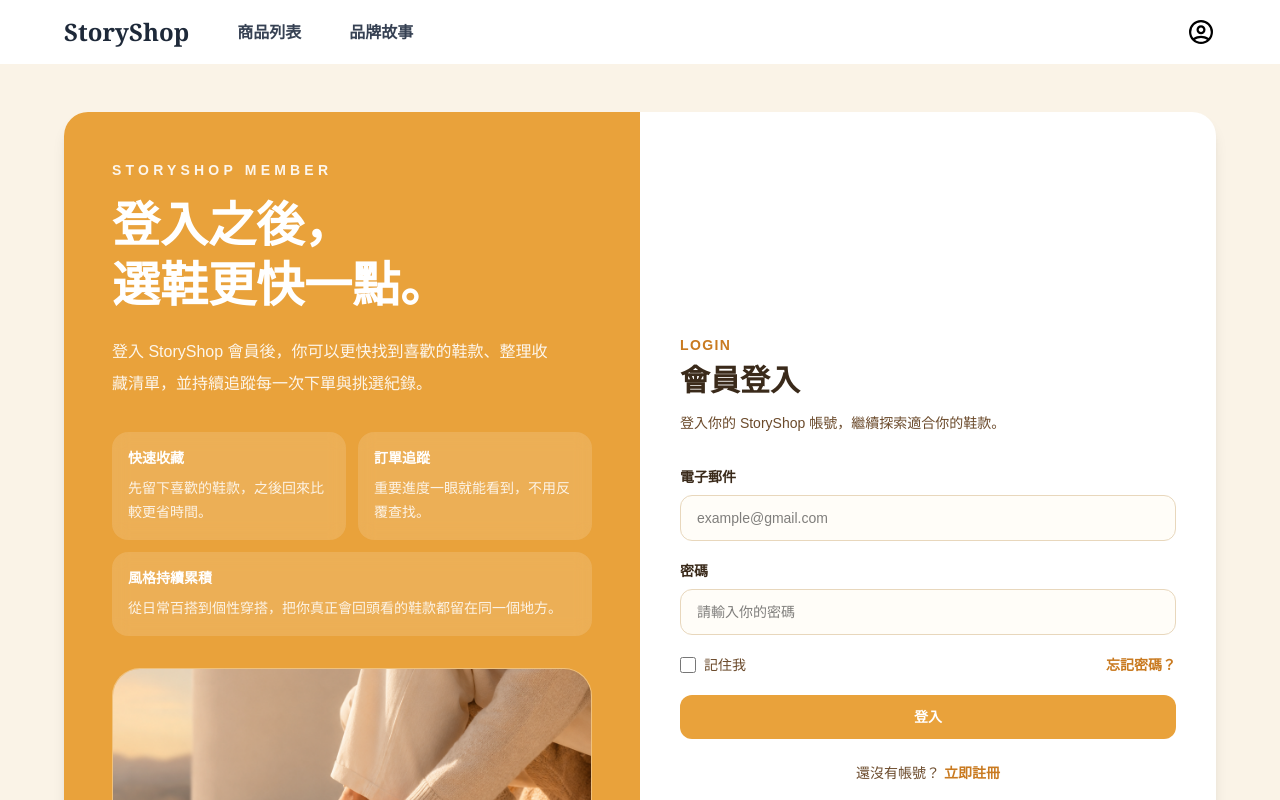
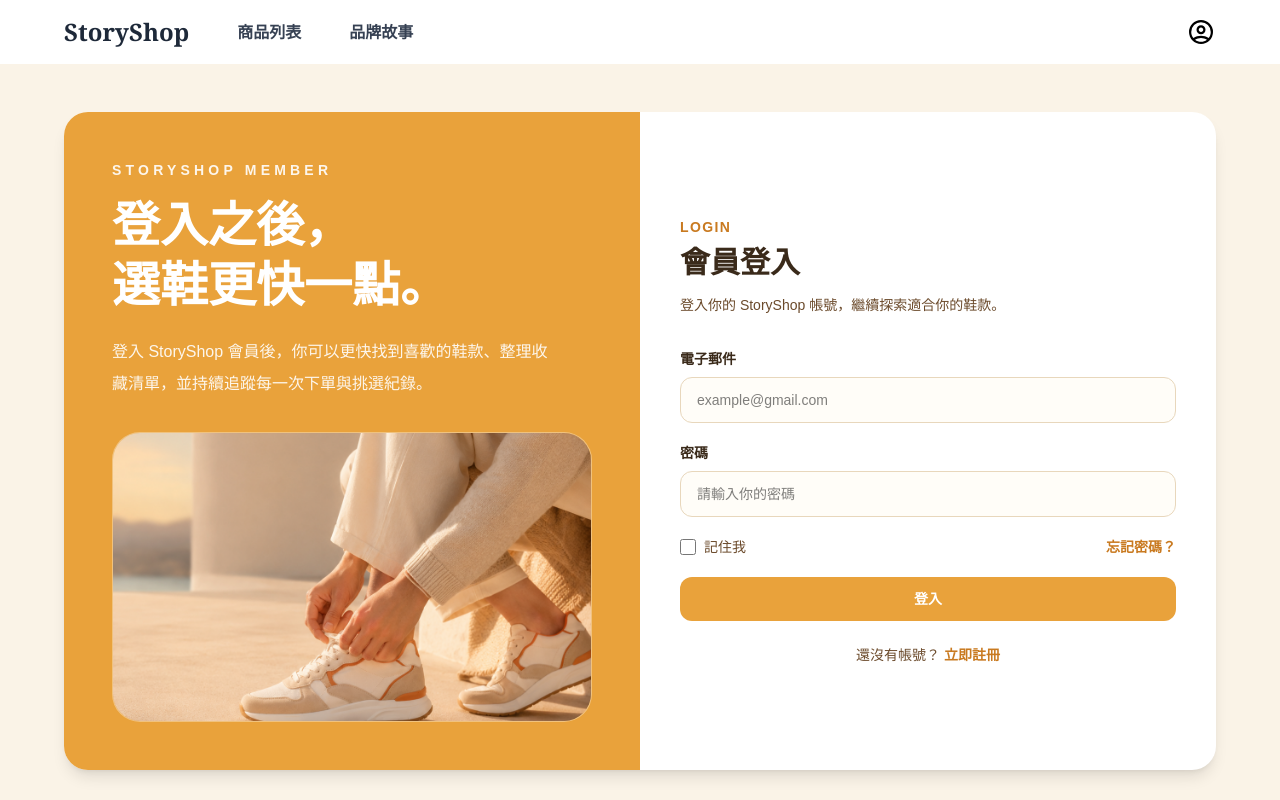
Before and after one commit to EricChung24/shop, a React (Vite) app in the folder shop/: page /LoginPage in a window 1280 px wide. Shown: the top 800 px of the page. Built offline with nearby package versions, Linux system fonts and the light colour scheme.

Commit message:
feat::移除登入頁面不必要的快速收藏與訂單追蹤區塊

```diff
--- a/shop/src/pages/LoginPage.jsx
+++ b/shop/src/pages/LoginPage.jsx
@@ -24,28 +24,7 @@ function LoginPage() {
             </p>
           </div>
 
-          <div className="grid gap-3 text-sm md:grid-cols-2">
-            <div className="rounded-2xl bg-white/14 px-4 py-4 backdrop-blur-sm">
-              <p className="mb-2 font-bold text-white">快速收藏</p>
-              <p className="leading-6 text-white/85">
-                先留下喜歡的鞋款，之後回來比較更省時間。
-              </p>
-            </div>
 
-            <div className="rounded-2xl bg-white/14 px-4 py-4 backdrop-blur-sm">
-              <p className="mb-2 font-bold text-white">訂單追蹤</p>
-              <p className="leading-6 text-white/85">
-                重要進度一眼就能看到，不用反覆查找。
-              </p>
-            </div>
-
-            <div className="rounded-2xl bg-white/14 px-4 py-4 backdrop-blur-sm md:col-span-2">
-              <p className="mb-2 font-bold text-white">風格持續累積</p>
-              <p className="leading-6 text-white/85">
-                從日常百搭到個性穿搭，把你真正會回頭看的鞋款都留在同一個地方。
-              </p>
-            </div>
-          </div>
 
           <div className="overflow-hidden rounded-[28px] border border-white/20 bg-white/18">
             <img
```
